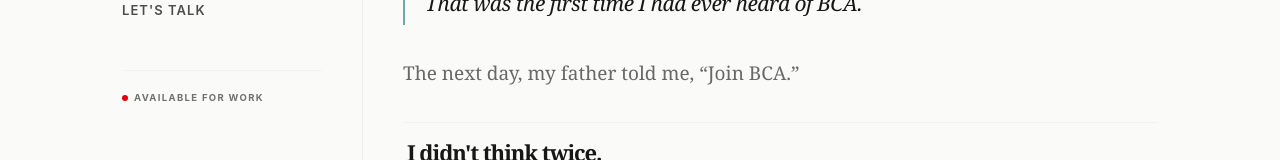
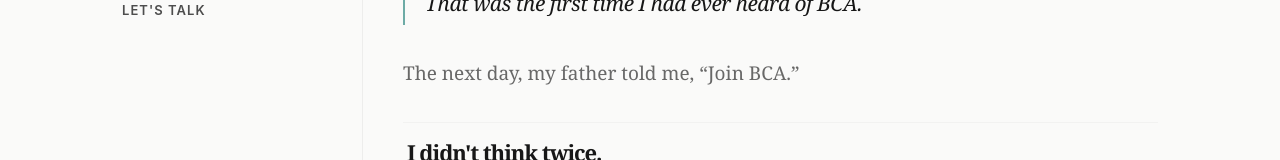
Before and after one commit to vinayaka2003/Portfolio, a Next.js app: page / in a window 1280 px wide. Shown: the part 389-549 px from the top of the page. Built offline with nearby package versions, Linux system fonts and the light colour scheme.

Commit message:
Design: Remove available for work status dot from sidebar and mobile navigation drawer

```diff
--- a/src/components/EditorialNavbar.jsx
+++ b/src/components/EditorialNavbar.jsx
@@ -118,12 +118,6 @@
             );
           })}
         </nav>
-
-        {/* Status Indicator */}
-        <div className="mt-6 pt-5 border-t border-border/40 text-[9.5px] font-sans font-bold uppercase tracking-[0.14em] text-muted/80 flex items-center gap-1.5 select-none">
-          <span className="w-1.5 h-1.5 rounded-full bg-red-600 dark:bg-red-500 animate-pulse shrink-0" />
-          <span>Available for work</span>
-        </div>
       </div>
 
       {/* Mobile Top Header (< md) */}
@@ -272,12 +266,6 @@
                 );
               })}
             </div>
-
-            {/* Status Indicator */}
-            <div className="mt-4 pt-4 border-t border-border/40 text-[9px] font-sans font-bold uppercase tracking-[0.14em] text-muted/80 flex items-center justify-center gap-1.5 select-none">
-              <span className="w-1.5 h-1.5 rounded-full bg-red-600 dark:bg-red-500 animate-pulse shrink-0" />
-              <span>Available for work</span>
-            </div>
           </nav>
         </>
       )}
```
